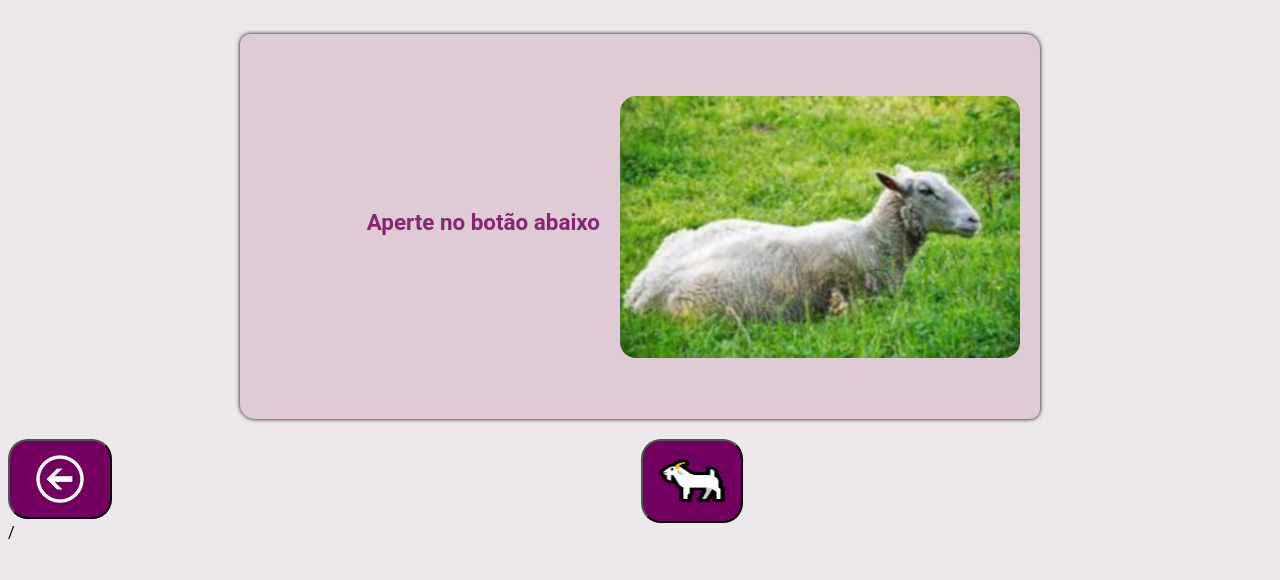
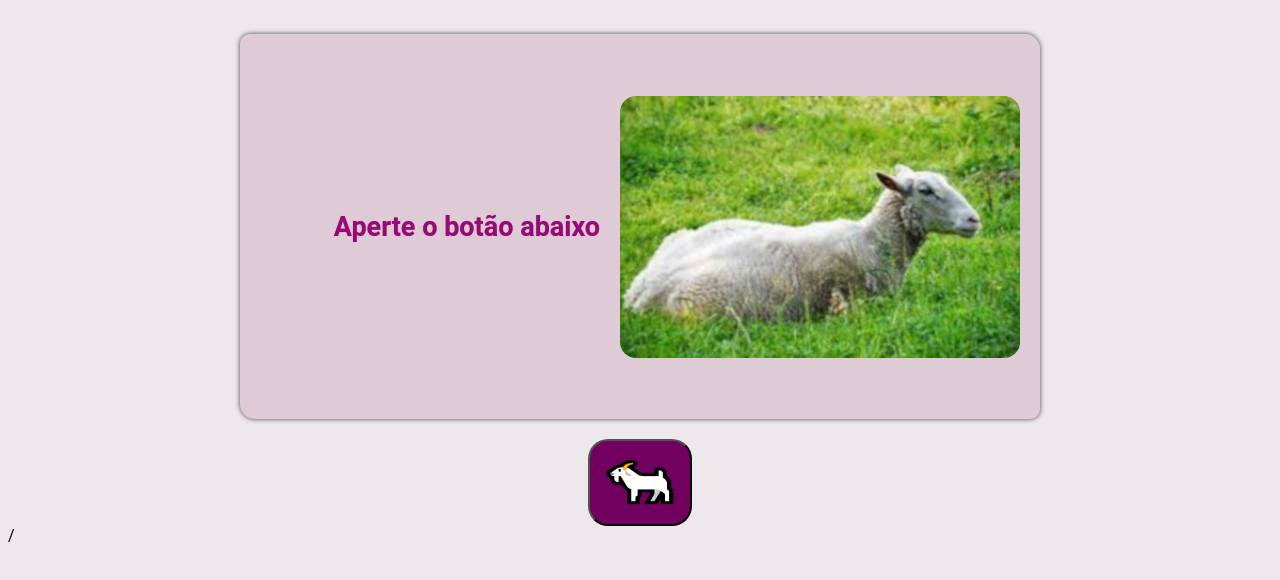
Before and after one commit to ZUSM0/WiseGoat, a plain HTML site: page advices.html in a window 1280 px wide. Shown: the part 104-684 px from the top of the page. Drawn offline with Linux system fonts and the light colour scheme; a web font is replaced by a local one.

Commit message:
ajuste no design

```diff
--- a/advices.html
+++ b/advices.html
@@ -12,13 +12,15 @@
 
 <body">
     <header>
-        <h2><span>Wise</span> Goat</h2>
+        <a class="header" href="index.html">
+            <h2><span>Wise</span> Goat</h2>
+        </a>
     </header>
 
     <section class="box">
         <article>
 
-            <h2 class="phrase" id="phrase">Aperte no botão abaixo</h2>
+            <h2 class="phrase" id="phrase"><span class="goatpan">Aperte o botão abaixo</span></h2>
 
         </article>
 
@@ -34,10 +36,11 @@
     </section>
 
     <section class="base">
-        <a href="index.html"><button class="back"><img src="assets/voltar.png" alt=""></button></a>
 
         <div class="center">
-            <button class="reload"><img src="assets/reload.png" alt="reload" class="regoad" onclick="Listphrases()"></button>
+            <button class="reload" onclick="Listphrases()">
+                <img src="assets/reload.png" alt="reload" class="regoad" >
+            </button>
 
         </div>
 
--- a/style.css
+++ b/style.css
@@ -9,11 +9,16 @@
    font-family: "Roboto", sans-serif;
 }
 
-a{
+a.normal{
     color: snow;
     text-decoration: none;
     font-size: 2.5em;
     font-weight: 500;
+}
+
+a.header{
+    text-decoration: none;
+    font-weight: 100;
 }
 
 article{
@@ -36,10 +41,6 @@ button{
     padding: 20px 55px;
 }
 
-button.back{
-    border-radius: 20px;
-    padding: 13px 25px 5px 25px;
-}
 button.reload{
     padding: 5px 0px 5px 0px;
 }
@@ -113,7 +114,8 @@ h2.phrase{
 }
 
 header{
-    background-color: #bf39a965;
+
+    background-color: #bf39a95d;
     box-shadow: 0px 0px 1px black;
     margin: -30px -8px 0px -8px;
     text-align: left;
@@ -141,8 +143,8 @@ img.second{
 }
 
 img.regoad{
-    width: 98px;
-    height: 67px;
+    width: 100px;
+    height: 70px;
 
 }
 
@@ -156,7 +158,7 @@ section.box{
     align-items: center;
     background-color: #c295b25b;
     border-radius: 10px 15px;
-    box-shadow: 0px 0px 4px black;
+    box-shadow: 0px 0px 5px rgba(0, 0, 0, 0.712);
     justify-content: flex-end;
     display: flex;
     margin: auto;
@@ -173,3 +175,7 @@ section.container{
     max-width: 800px;
     margin: auto;
 }
+
+span.goatpan{
+    color: #97087f;
+}
```
Also changed, not shown: index.html (+1 -1 lines).
